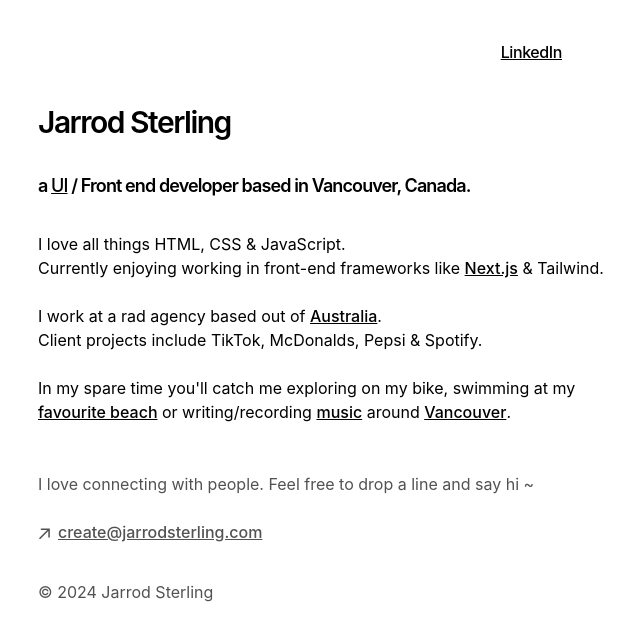
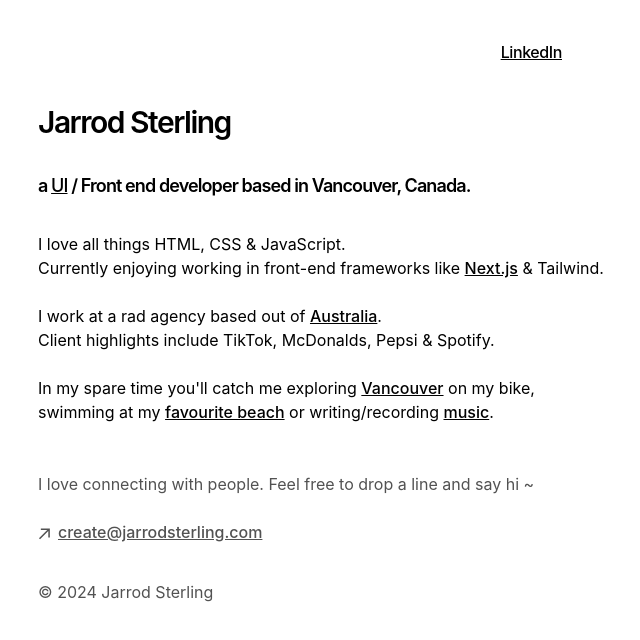
Before and after one commit to vancouver-dev/jarrodsterling.com, a Next.js app: page / in a window 1280 px wide. Shown: the top 640 px of the page, without its empty margins (314-954 px from the left). Built offline with nearby package versions, Linux system fonts and the light colour scheme.

Commit message:
page update

```diff
--- a/app/page.tsx
+++ b/app/page.tsx
@@ -29,10 +29,17 @@ export default function Page() {
         </a>
         {`.`}
         <br />
-        {`Client projects include TikTok, McDonalds, Pepsi & Spotify.`}
+        {`Client highlights include TikTok, McDonalds, Pepsi & Spotify.`}
         <br />
         <br />
-        {`In my spare time you'll catch me exploring on my bike, swimming at my  `}
+        {`In my spare time you'll catch me exploring `}
+        <a
+          href="https://www.destinationvancouver.com/vancouver/neighbourhoods/west-end/"
+          target="_blank"
+        >
+          Vancouver
+        </a>
+        {` on my bike, swimming at my `}
         <a href="https://en.wikipedia.org/wiki/Third_Beach" target="_blank">
           favourite beach
         </a>
@@ -43,13 +50,6 @@ export default function Page() {
         >
           music
         </a>
-        {` around `}
-        <a
-          href="https://www.destinationvancouver.com/vancouver/neighbourhoods/west-end/"
-          target="_blank"
-        >
-          Vancouver
-        </a>
         {`.`}
       </p>
     </section>
```
Also changed, not shown: 1 other file (tests, documents, lock files or other folders).
